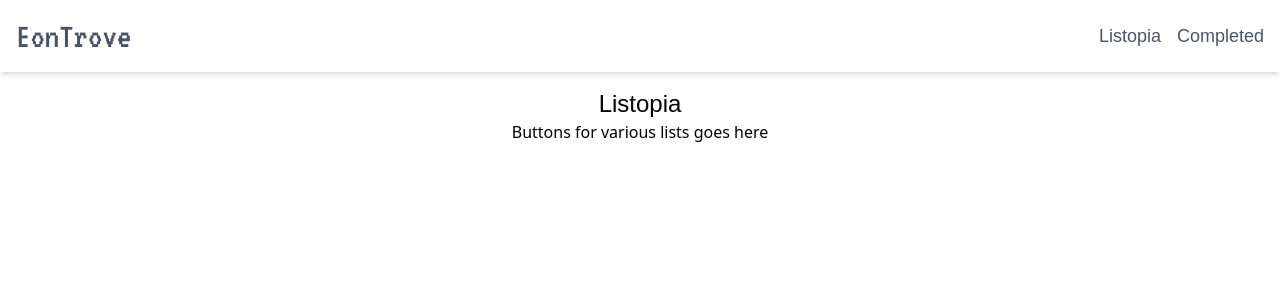
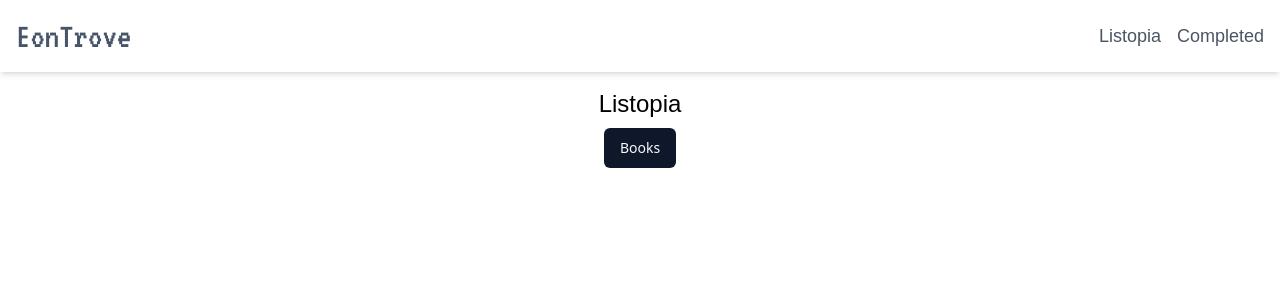
Before and after one commit to qberg/eonTrove, a React (Vite) app: page / in a window 1280 px wide. Shown: the top 300 px of the page. Built offline with nearby package versions, Linux system fonts and the light colour scheme.

Commit message:
added route for books readlist

```diff
--- a/src/pages/listopia/Listopia.jsx
+++ b/src/pages/listopia/Listopia.jsx
@@ -1,12 +1,20 @@
 import React, { useEffect, useState } from "react";
 import Books from "../books/Books";
+import { Button } from "@/components/ui/button";
+import { Link } from "react-router-dom";
 
 const Listopia = () => {
   return (
     <div className="p-4 container mx-auto">
       <div className="flex flex-col justify-center items-center">
         <h1 className="font-leto text-2xl">Listopia</h1>
-        <div>Buttons for various lists goes here</div>
+        <div>
+          <Button
+            className="mt-2"
+          >
+            <Link to="/books">Books</Link>
+          </Button>
+        </div>
       </div>
     </div>
   );
```
